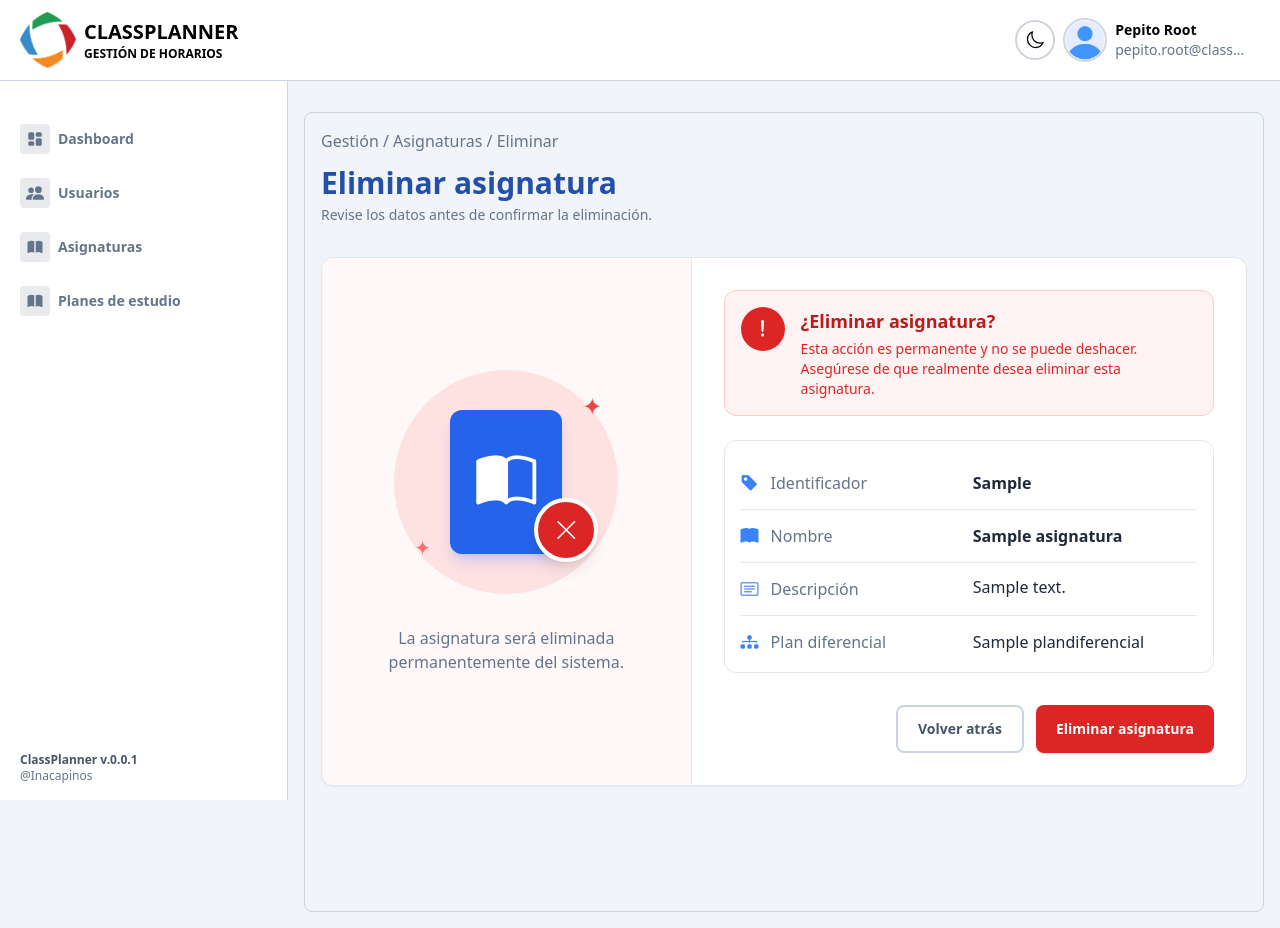
After one commit to 9tiuu/ClassPlannerProject-ColegioAL, a Django app: page /asignaturadelete/1/ in a window 1280 px wide. The commit adds this page. Run offline with Django 5.2, Linux system fonts and the light colour scheme; a user stored in the database is signed in; data comes from the database, SQL or seed files in the repository; tables that the repository leaves empty hold one stand-in row (values such as "Sample post"); style sheets or scripts are compiled from the project's sources; some libraries are stand-ins or nearby versions.

Commit message:
AsignaturaUpdate/Delete
Se agregó las vistas de actualizar y eliminar una asignatura.

```diff
--- a/classplanner/tickets/forms.py
+++ b/classplanner/tickets/forms.py
@@ -64,3 +64,8 @@ class AsignaturasCreateForm(forms.ModelForm):
     class Meta:
         model = Asignatura
         fields = ['ident', 'nombre', 'descripcion', 'plan_diferencial_id']
+
+class AsignaturaUpdateForm(forms.ModelForm):
+    class Meta:
+        model = Asignatura
+        fields = ['ident', 'nombre', 'descripcion', 'plan_diferencial_id']
--- /dev/null
+++ b/classplanner/tickets/templates/tickets/asignaturas/asignaturadelete.html
@@ -0,0 +1,95 @@
+{% extends "tickets/base.html" %}
+
+{% block content %}
+
+<div class="p-4 border border-slate-300 dark:border-slate-700 min-h-screen mt-10 rounded-lg">
+    <p class="mb-3 text-slate-500 dark:text-[#a8b2d2]">Gestión / Asignaturas / Eliminar</p>
+
+<h2 class="text-3xl font-bold text-[#234FA8] dark:text-blue-500 mb-1">Eliminar asignatura</h2>
+<p class="text-slate-500 dark:text-[#a8b2d2] mb-8 text-sm">Revise los datos antes de confirmar la eliminación.</p>
+
+<div class="grid grid-cols-1 lg:grid-cols-5 border border-slate-200 dark:border-slate-700 rounded-xl overflow-hidden bg-white dark:bg-[#141826] shadow-sm">
+
+    <div class="lg:col-span-2 flex flex-col items-center justify-center p-8 bg-red-50/50 dark:bg-red-950/10 border-b lg:border-b-0 lg:border-r border-slate-200 dark:border-slate-700 min-h-72">
+        <div class="relative flex items-center justify-center w-56 h-56 rounded-full bg-red-100 dark:bg-red-900/20">
+            <div class="flex items-center justify-center w-28 h-36 rounded-xl bg-blue-600 shadow-lg shadow-blue-600/20">
+                <i class="bi bi-book-half text-white text-6xl"></i>
+            </div>
+            <div class="absolute bottom-8 right-5 flex items-center justify-center w-16 h-16 rounded-full bg-red-600 text-white border-4 border-white dark:border-[#141826] shadow-lg">
+                <i class="bi bi-x-lg text-2xl"></i>
+            </div>
+            <span class="absolute top-5 right-4 text-red-500 text-2xl">✦</span>
+            <span class="absolute bottom-8 left-5 text-red-400 text-xl">✦</span>
+        </div>
+
+        <p class="text-center text-slate-500 dark:text-[#a8b2d2] mt-8 max-w-xs">
+            La asignatura será eliminada permanentemente del sistema.
+        </p>
+    </div>
+
+    <div class="lg:col-span-3 p-5 sm:p-8 flex flex-col justify-center">
+        <div class="flex items-start gap-4 p-4 mb-6 rounded-xl border border-red-200 dark:border-red-900/50 bg-red-50 dark:bg-red-950/20">
+            <div class="shrink-0 flex items-center justify-center w-11 h-11 rounded-full bg-red-600 text-white">
+                <i class="bi bi-exclamation-lg text-2xl"></i>
+            </div>
+            <div>
+                <h3 class="font-bold text-red-700 dark:text-red-400 text-lg">¿Eliminar asignatura?</h3>
+                <p class="text-sm text-red-600 dark:text-red-300 mt-1">Esta acción es permanente y no se puede deshacer. Asegúrese de que realmente desea eliminar esta asignatura.</p>
+            </div>
+        </div>
+
+        <div class="border border-slate-200 dark:border-slate-700 rounded-xl p-4 mb-8">
+            <div class="flex flex-col sm:flex-row sm:items-center gap-2 py-3 border-b border-slate-200 dark:border-slate-700">
+                <div class="flex items-center gap-3 sm:w-1/2">
+                    <i class="bi bi-tag-fill text-blue-500 text-lg"></i>
+                    <span class="text-slate-500 dark:text-[#a8b2d2]">Identificador</span>
+                </div>
+                <span class="font-semibold text-slate-800 dark:text-white sm:w-1/2">{{ asignatura.ident }}</span>
+            </div>
+
+            <div class="flex flex-col sm:flex-row sm:items-center gap-2 py-3 border-b border-slate-200 dark:border-slate-700">
+                <div class="flex items-center gap-3 sm:w-1/2">
+                    <i class="bi bi-book-fill text-blue-500 text-lg"></i>
+                    <span class="text-slate-500 dark:text-[#a8b2d2]">Nombre</span>
+                </div>
+                <span class="font-semibold text-slate-800 dark:text-white sm:w-1/2">{{ asignatura.nombre }}</span>
+            </div>
+
+            <div class="flex flex-col sm:flex-row sm:items-start gap-2 py-3 border-b border-slate-200 dark:border-slate-700">
+                <div class="flex items-center gap-3 sm:w-1/2">
+                    <i class="bi bi-card-text text-blue-500 text-lg"></i>
+                    <span class="text-slate-500 dark:text-[#a8b2d2]">Descripción</span>
+                </div>
+                <span class="text-slate-800 dark:text-white sm:w-1/2">{{ asignatura.descripcion|default:"Sin descripción" }}</span>
+            </div>
+
+            <div class="flex flex-col sm:flex-row sm:items-center gap-2 pt-3">
+                <div class="flex items-center gap-3 sm:w-1/2">
+                    <i class="bi bi-diagram-3-fill text-blue-500 text-lg"></i>
+                    <span class="text-slate-500 dark:text-[#a8b2d2]">Plan diferencial</span>
+                </div>
+                <span class="text-slate-800 dark:text-white sm:w-1/2">
+                    {% if asignatura.plan_diferencial_id %}
+                        {{ asignatura.plan_diferencial_id }}
+                    {% else %}
+                        No asignado
+                    {% endif %}
+                </span>
+            </div>
+        </div>
+
+        <form method="post" class="flex flex-col-reverse sm:flex-row justify-end gap-3">
+            {% csrf_token %}
+            <a href="{% url 'asignaturas' %}" class="flex items-center justify-center gap-2 text-sm font-semibold border-2 border-slate-300 dark:border-slate-700 dark:bg-[#141826] dark:hover:bg-[#1d2236] dark:text-[#a8b2d2] dark:hover:text-white text-slate-600 hover:bg-slate-100 hover:text-slate-800 transition duration-300 rounded-lg px-5 py-3">
+                Volver atrás
+            </a>
+            <button type="submit" class="flex items-center justify-center gap-2 text-white text-sm font-semibold bg-red-600 hover:bg-red-700 active:bg-red-800 transition duration-300 rounded-lg px-5 py-3 shadow-sm shadow-red-600/20">
+                Eliminar asignatura
+            </button>
+        </form>
+    </div>
+</div>
+
+</div>
+
+{% endblock %}
--- a/classplanner/tickets/urls.py
+++ b/classplanner/tickets/urls.py
@@ -4,7 +4,7 @@ from .views import (
     CreateUsuario, ListUsuario, UpdateUsuario, DeleteUsuario,
     ListRol, UpdateRol, DeleteRol, CreateRol,
     ListCursos, CreateCurso, UpdateCurso, DeleteCurso,
-    ListAsignatura, CreateAsignatura,
+    ListAsignatura, CreateAsignatura, UpdateAsignatura, DeleteAsignatura,
     ListPlanDeEstudio, CreatePlanDeEstudio, UpdatePlanDeEstudio
 )
 from .views import custom_logout
@@ -35,6 +35,8 @@ urlpatterns = [
     # ASIGNATURAS
     path('asignaturas/', ListAsignatura.as_view(), name='asignaturas'),
     path('asignaturacreate/', CreateAsignatura.as_view(), name='asignaturacreate'),
+    path('asignaturaupdate/<int:pk>/', UpdateAsignatura.as_view(), name='asignaturaupdate'),
+    path('asignaturadelete/<int:pk>/', DeleteAsignatura.as_view(), name='asignaturadelete'),
 
     # PLAN DE ESTUDIOS
     path('plandeestudios/', views.ListPlanDeEstudio, name='plandeestudio'),
--- a/classplanner/tickets/views.py
+++ b/classplanner/tickets/views.py
@@ -15,7 +15,7 @@ from .models import Rol, Usuario, Asignatura, PlanDeEstudio, Curso
 from .forms import (
     RolForm, UsuarioForm, UserUpdateForm,
     PlanDeEstudioCreateForm, PlanDeEstudioUpdateForm,
-    CursoForm, AsignaturasCreateForm
+    CursoForm, AsignaturasCreateForm, AsignaturaUpdateForm
 )
 
 from django.contrib.auth import logout
@@ -321,6 +321,34 @@ class CreateAsignatura(UserPassesTestMixin, CreateView):
             messages.success(self.request, '¡Asignatura creada con exito!')
             return super().form_valid(form)
 
+class UpdateAsignatura(UserPassesTestMixin, UpdateView):
+    model = Asignatura
+    form_class = AsignaturaUpdateForm
+    template_name = 'tickets/asignaturas/asignaturupdate.html'
+    success_url = reverse_lazy('asignaturas')
+    context_object_name = 'asignatura'
+
+    def test_func(self):
+        rol = self.request.user.rol.name
+        return rol in ['root', 'Administrador']
+
+    def form_valid(self, form):
+        messages.success(self.request, '¡Asignatura actualizada con éxito!')
+        return super().form_valid(form)
+
+class DeleteAsignatura(UserPassesTestMixin, DeleteView):
+    model = Asignatura
+    template_name = 'tickets/asignaturas/asignaturadelete.html'
+    success_url = reverse_lazy('asignaturas')
+    context_object_name = 'asignatura'
+
+    def test_func(self):
+        rol = self.request.user.rol.name
+        return rol in ['root', 'Administrador']
+
+    def form_valid(self, form):
+        messages.success(self.request, '¡Asignatura eliminada con éxito!')
+        return super().form_valid(form)
 # ----------------------------------- # PLAN DE ESTUDIO
 
 def ListPlanDeEstudio(request):
```
Also changed, not shown: classplanner/tickets/templates/tickets/asignaturas/asignaturalist.html (+8 -11 lines), classplanner/tickets/templates/tickets/asignaturas/asignaturupdate.html (added, +95 -0 lines).
